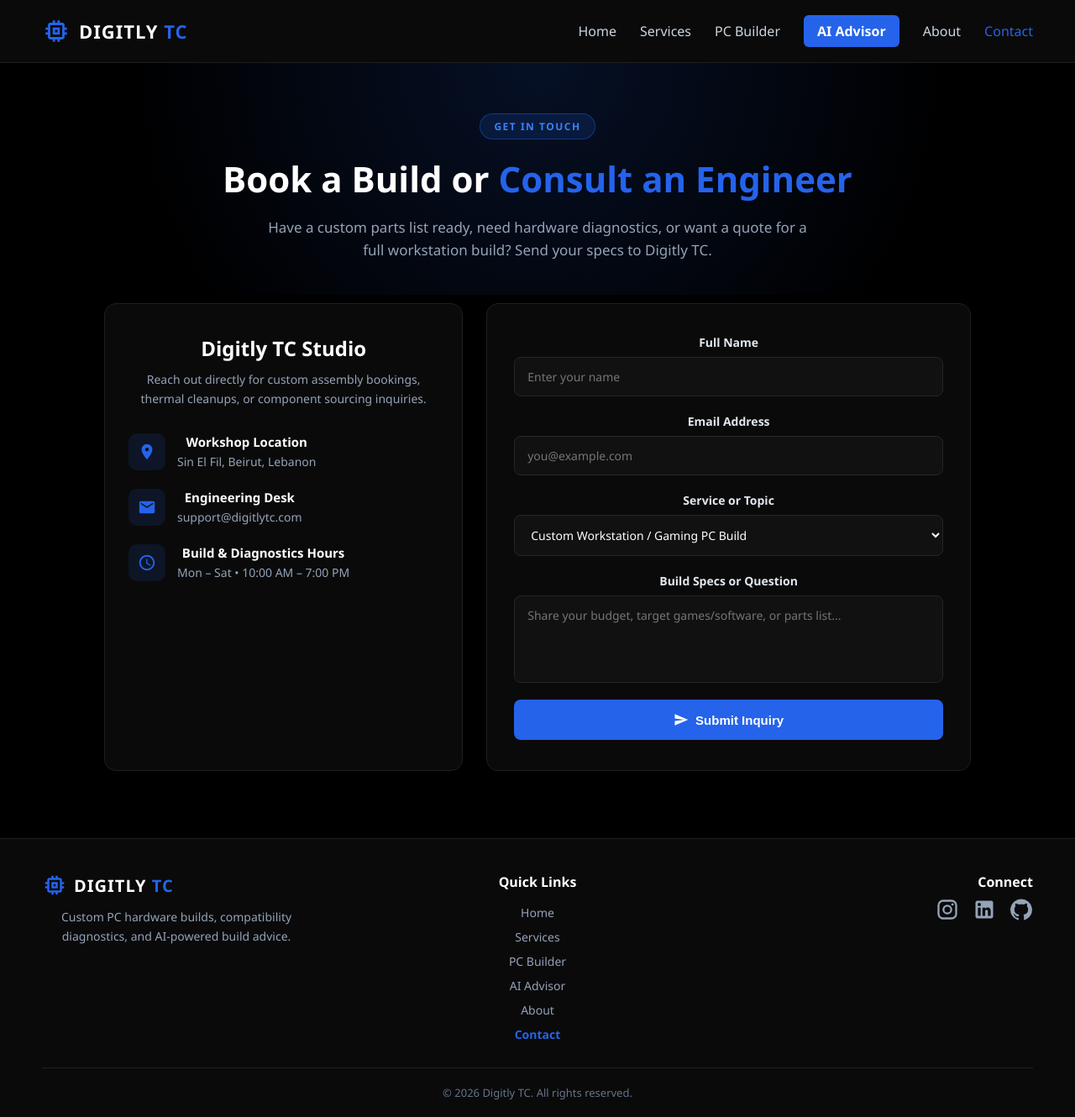
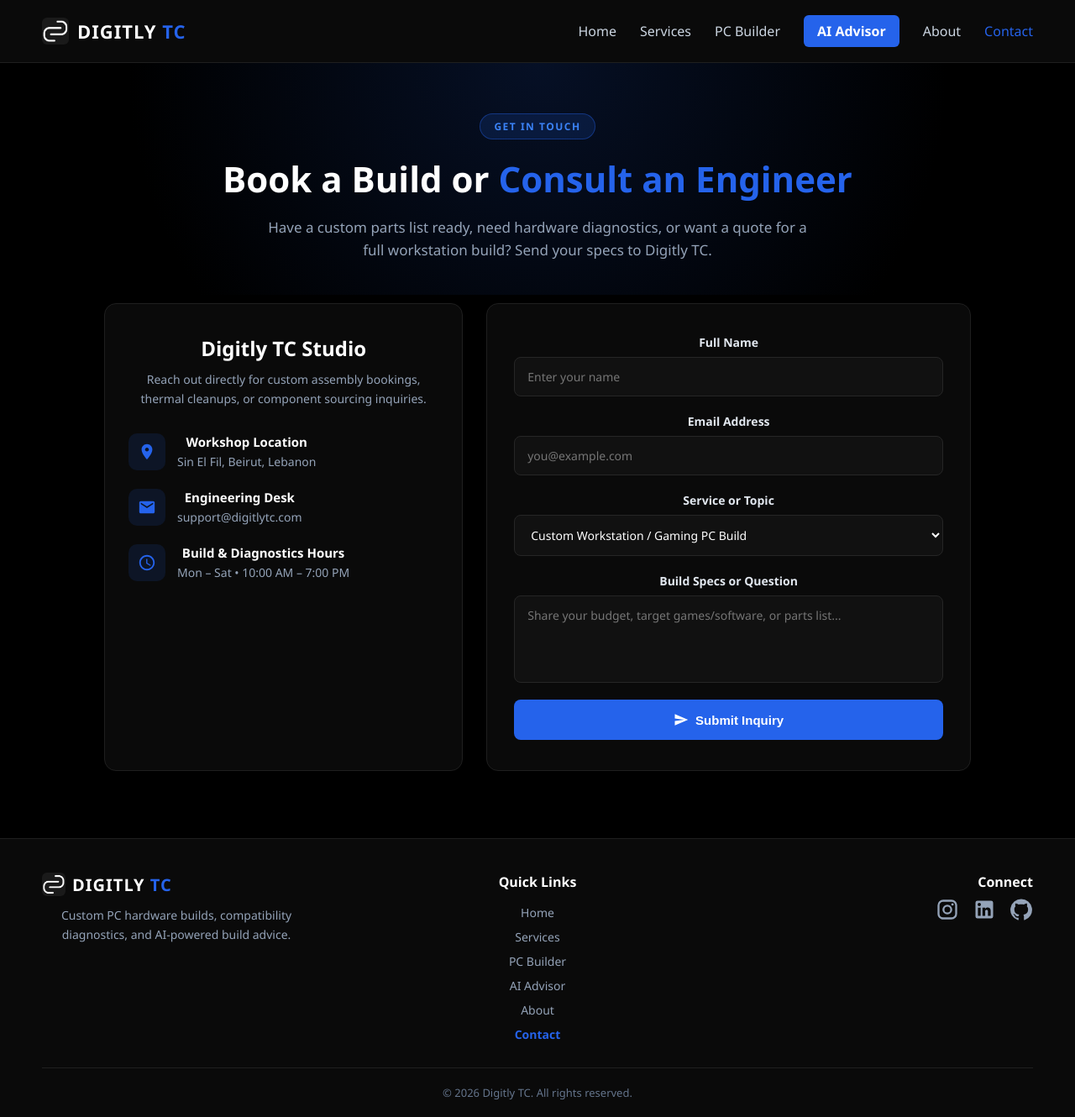
Before and after one commit to mkhaled890/digitly-tc, a React (Create React App) app: page /contact in a window 1280 px wide. Shown: the whole page at 84% size. Built offline with nearby package versions, Linux system fonts and the light colour scheme.

Commit message:
Update navbar, footer, and favicon with Digitly TC logo

```diff
--- a/public/index.html
+++ b/public/index.html
@@ -2,14 +2,14 @@
 <html lang="en">
   <head>
     <meta charset="utf-8" />
-    <link rel="icon" href="%PUBLIC_URL%/favicon.ico" />
+    <link rel="icon" type="image/png" href="%PUBLIC_URL%/app_icon.png" />
     <meta name="viewport" content="width=device-width, initial-scale=1" />
     <meta name="theme-color" content="#000000" />
     <meta
       name="description"
       content="Web site created using create-react-app"
     />
-    <link rel="apple-touch-icon" href="%PUBLIC_URL%/logo192.png" />
+    <link rel="apple-touch-icon" href="%PUBLIC_URL%/app_icon.png" />
     <!--
       manifest.json provides metadata used when your web app is installed on a
       user's mobile device or desktop. See https://developers.google.com/web/fundamentals/web-app-manifest/
@@ -24,7 +24,7 @@
       work correctly both with client-side routing and a non-root public URL.
       Learn how to configure a non-root public URL by running `npm run build`.
     -->
-    <title>React App</title>
+    <title>Digitly TC</title>
   </head>
   <body>
     <noscript>You need to enable JavaScript to run this app.</noscript>
--- a/src/components/Footer.js
+++ b/src/components/Footer.js
@@ -2,10 +2,10 @@ import React from "react";
 import "../styles/Footer.css";
 import { Link, NavLink } from "react-router-dom";
 
-import MemoryIcon from "@mui/icons-material/Memory";
 import InstagramIcon from "@mui/icons-material/Instagram";
 import LinkedInIcon from "@mui/icons-material/LinkedIn";
 import GitHubIcon from "@mui/icons-material/GitHub";
+import appIcon from "../assets/app_icon.png";
 
 function Footer() {
   return (
@@ -14,7 +14,16 @@ function Footer() {
         {/* Brand column */}
         <div className="footerBrand">
           <Link to="/" className="footerLogo">
-            <MemoryIcon style={{ fontSize: 30, color: "#2563eb" }} />
+            <img
+              src={appIcon}
+              alt="Digitly TC Logo"
+              style={{
+                width: 28,
+                height: 28,
+                borderRadius: 6,
+                objectFit: "cover",
+              }}
+            />
             <span>
               DIGITLY <strong style={{ color: "#2563eb" }}>TC</strong>
             </span>
--- a/src/components/Navbar.js
+++ b/src/components/Navbar.js
@@ -1,7 +1,7 @@
 import React, { useState } from "react";
 import { Link, NavLink } from "react-router-dom";
-import MemoryIcon from "@mui/icons-material/Memory";
 import ReorderIcon from "@mui/icons-material/Reorder";
+import appIcon from "../assets/app_icon.png";
 
 import "../styles/NavBar.css";
 
@@ -17,7 +17,16 @@ function NavBar() {
       {/* Left side: Brand logo + hidden mobile drawer links */}
       <div className="leftSide" id={openLinks ? "open" : "close"}>
         <Link to="/" className="brandLogo">
-          <MemoryIcon style={{ fontSize: 34, color: "#2563eb" }} />
+          <img
+            src={appIcon}
+            alt="Digitly TC Logo"
+            style={{
+              width: 32,
+              height: 32,
+              borderRadius: 6,
+              objectFit: "cover",
+            }}
+          />
           <span>
             DIGITLY <strong style={{ color: "#2563eb" }}>TC</strong>
           </span>
```
Also changed, not shown: public/app_icon.png (added), src/assets/app_icon.png (added).
